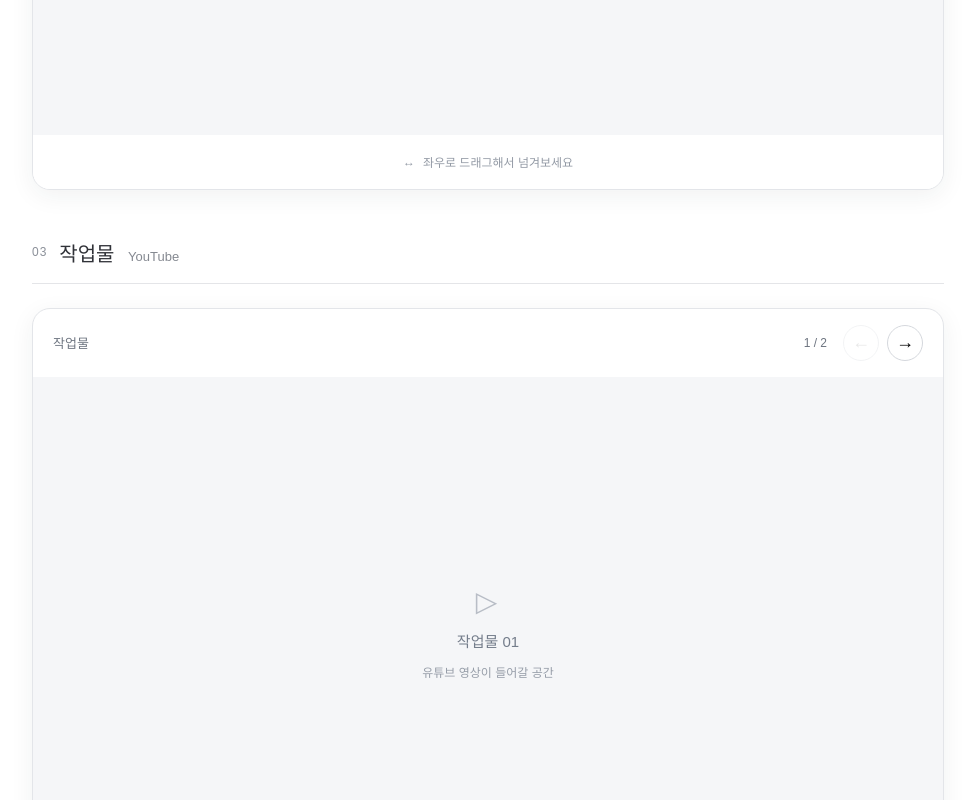
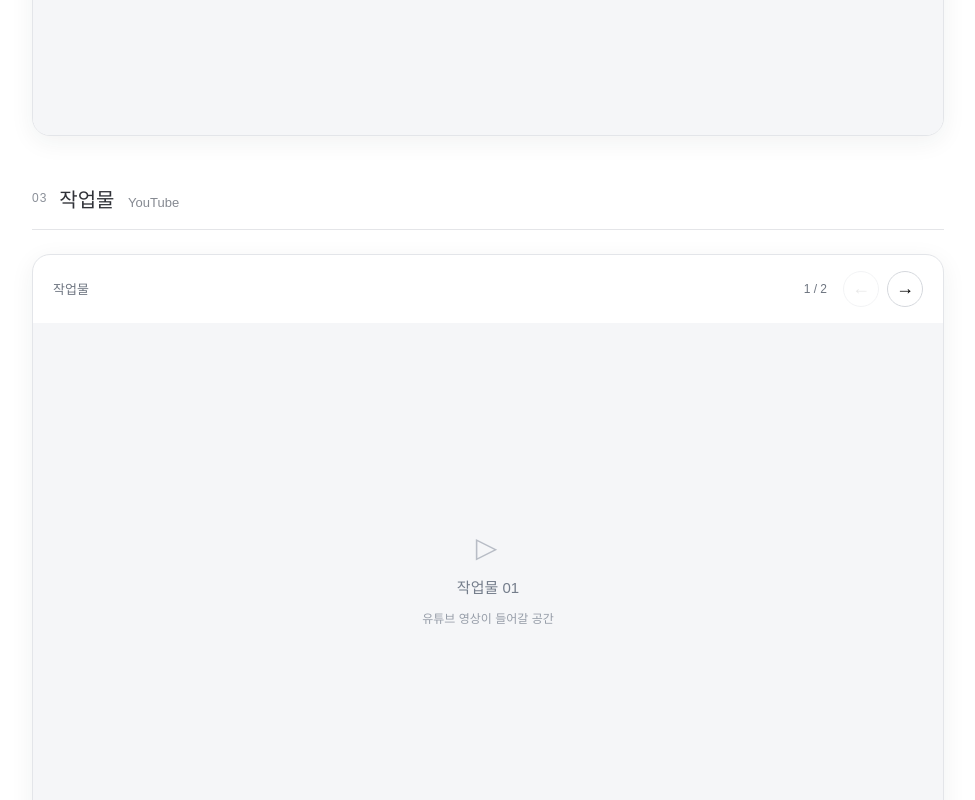
Before and after one commit to rwjgeenyang/artmug_vue, a Vue app: page / in a window 1280 px wide. Shown: the part 940-1740 px from the top of the page, without its empty margins (152-1127 px from the left). Built offline with nearby package versions, Linux system fonts and the light colour scheme; no server answers.

Commit message:
드래그 제거

```diff
--- a/src/components/MediaCarousel.vue
+++ b/src/components/MediaCarousel.vue
@@ -70,7 +70,6 @@ function keyboard(event) {
           <div v-else class="empty-copy"><span class="empty-symbol">{{ kind === 'gif' ? 'GIF' : '▷' }}</span><strong>{{ label }} {{ String(index + 1).padStart(2, '0') }}</strong><span>{{ kind === 'gif' ? '애니메이션이 들어갈 공간' : '유튜브 영상이 들어갈 공간' }}</span></div>
         </div>
       </div>
-      <div class="drag-strip"><span aria-hidden="true">↔</span> {{ kind === 'youtube' && current ? '이곳을 드래그하면 다른 영상으로 이동해요' : '좌우로 드래그해서 넘겨보세요' }}</div>
     </div>
   </div>
 </template>
```
